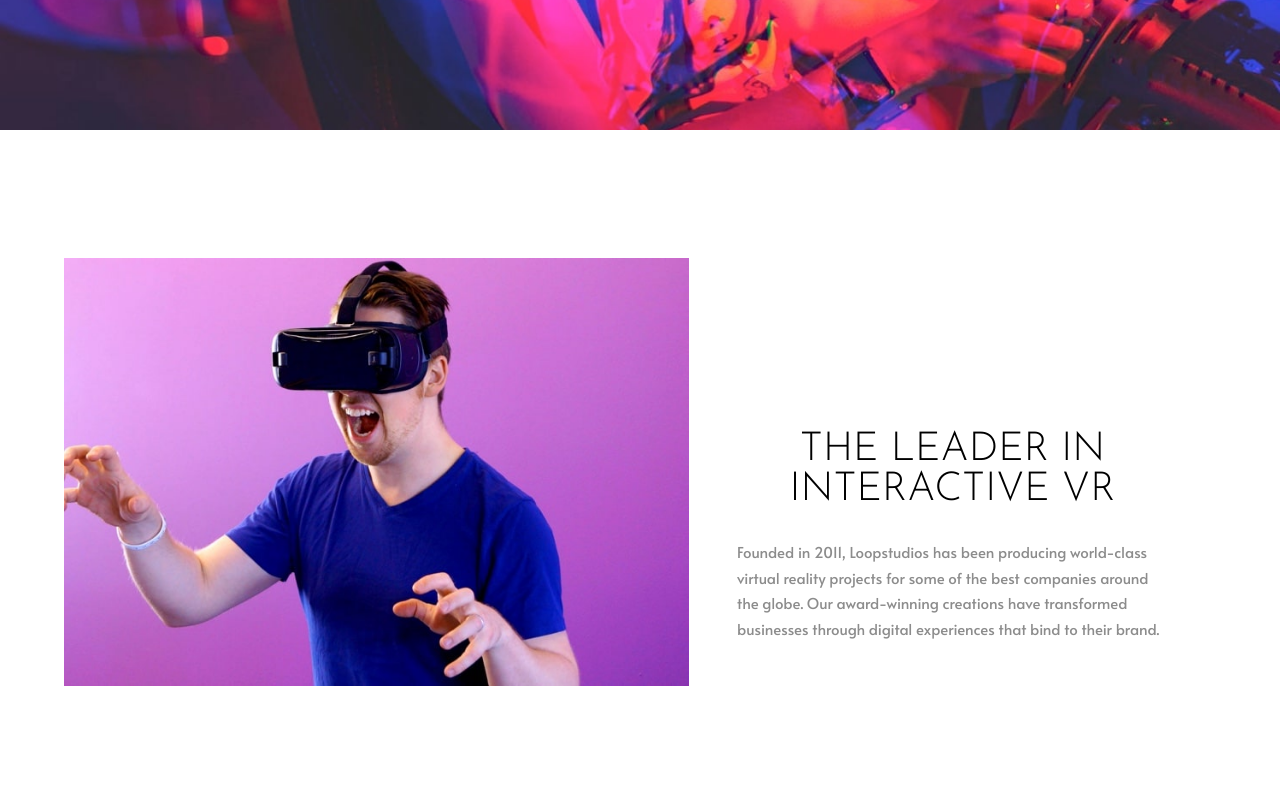
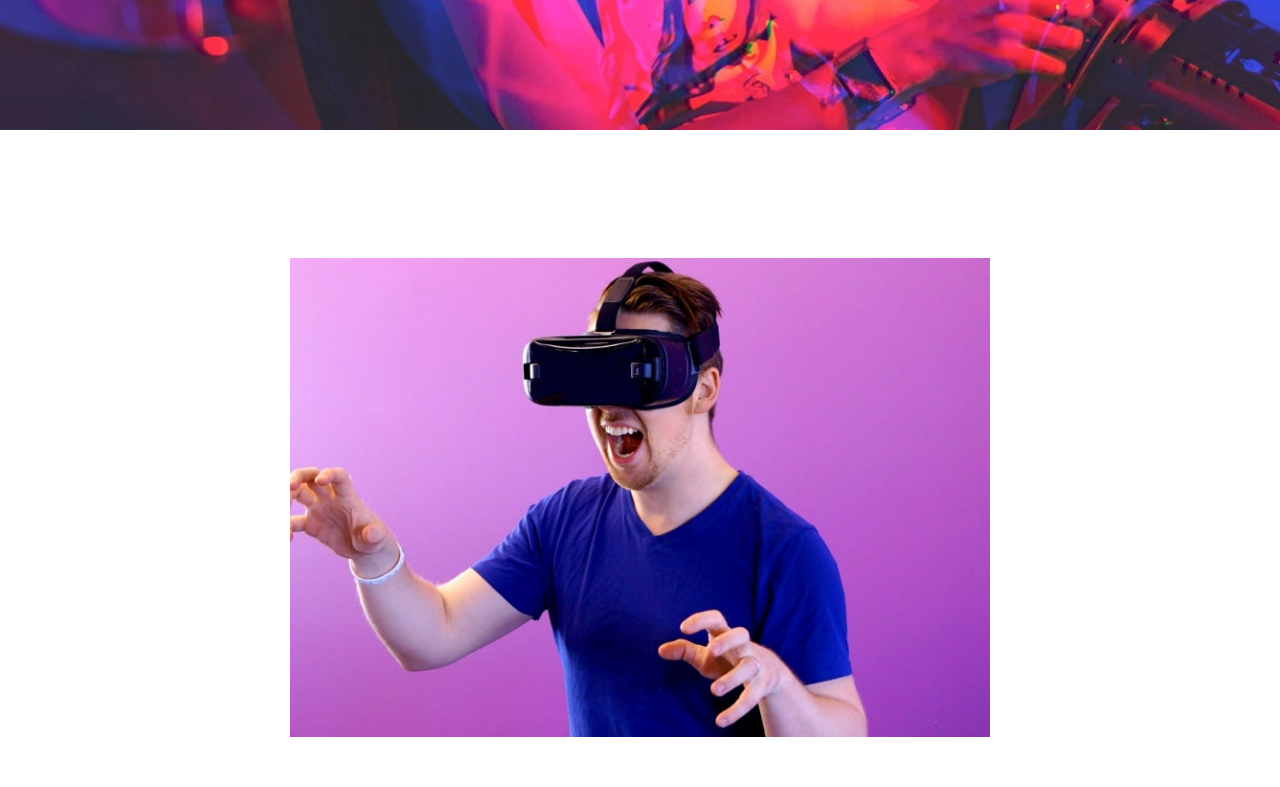
Before and after one commit to thomasdyu/loopstudios, a React (Create React App) app: page / in a window 1280 px wide. Shown: the part 400-1187 px from the top of the page. Built offline with nearby package versions, Linux system fonts and the light colour scheme.

Commit message:
deleted inline style in MainContent.js

```diff
--- a/src/components/MainContent.js
+++ b/src/components/MainContent.js
@@ -3,15 +3,7 @@ import mainImg from '../images/desktop/image-interactive.jpg';
 import './MainContent.css';
 const Main = () => {
     return (
-        <main
-            className='main container'
-            style={{
-                display: 'flex',
-                alignItems: 'flex-end',
-                padding: '8rem 4rem',
-                position: 'relative',
-            }}
-        >
+        <main className='main container'>
             <div className='img-container'>
                 <img className='main__img' src={mainImg} alt='Hero' />
             </div>
```
Also changed, not shown: 1 other file (tests, documents, lock files or other folders).
